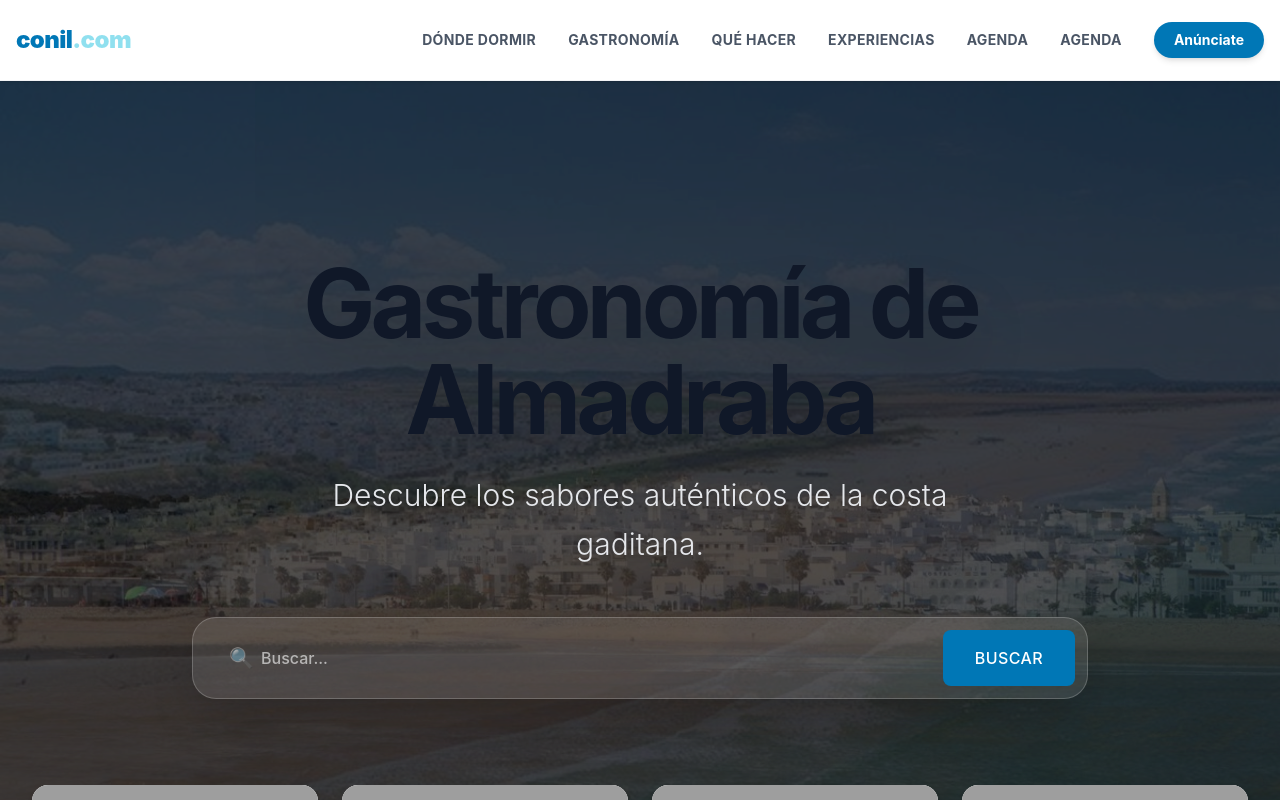
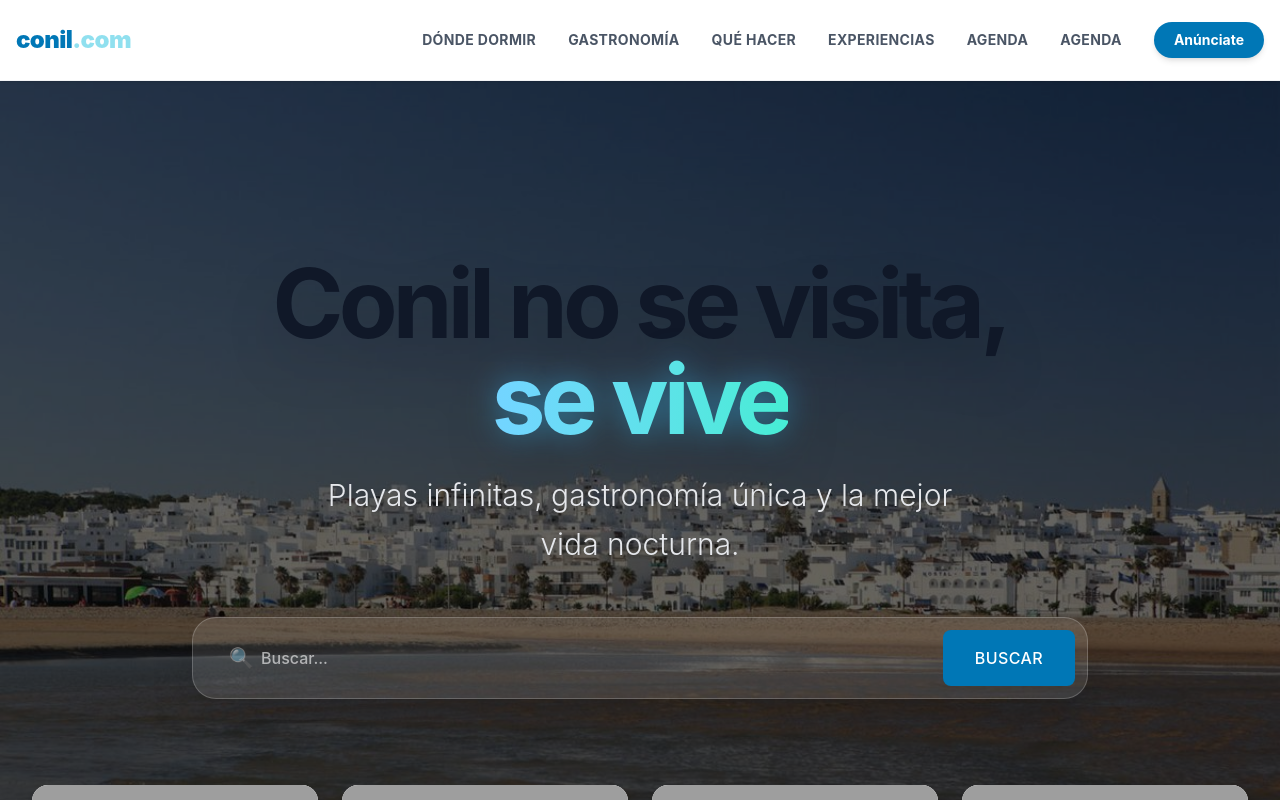
Before and after one commit to pep-vnd/conil.com, a Next.js app: page / in a window 1280 px wide. Shown: the top 800 px of the page. Built offline with nearby package versions, Linux system fonts and the light colour scheme; grey boxes are pictures that could not be loaded.

Commit message:
Borrar 1 hero

```diff
--- a/src/components/home/Hero.tsx
+++ b/src/components/home/Hero.tsx
@@ -20,13 +20,7 @@ const defaultSlides = [
         subtitle: 'Playas infinitas, gastronomía única y la mejor vida nocturna.',
         link: '/que-hacer'
     },
-    {
-        id: 'default-2',
-        image: '/images/aa7a499403bc4fc8d71d0a31b3f7e1ea.jpg',
-        title: 'Gastronomía de Almadraba',
-        subtitle: 'Descubre los sabores auténticos de la costa gaditana.',
-        link: '/gastronomia'
-    }
+
 ];
 
 interface HeroProps {
```
